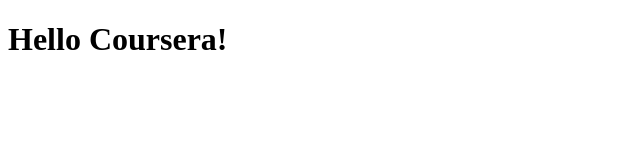
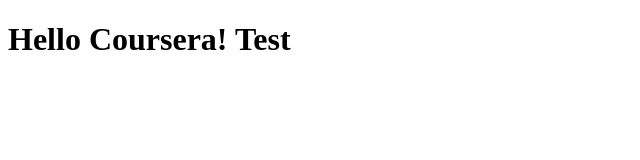
Before and after one commit to megfallin/course-test, a plain HTML site: page site/index_2.html in a window 1280 px wide. Shown: the whole page, without its empty margins (0-640 px from the left). Drawn offline with Linux system fonts and the light colour scheme.

Commit message:
Update index_2.html

```diff
--- a/site/index_2.html
+++ b/site/index_2.html
@@ -4,6 +4,6 @@
 	<title>Hello Coursera!</title>
 </head>
 <body>
-<h1>Hello Coursera!</h1>
+<h1>Hello Coursera! Test</h1>
 </body>
 </html>
```
